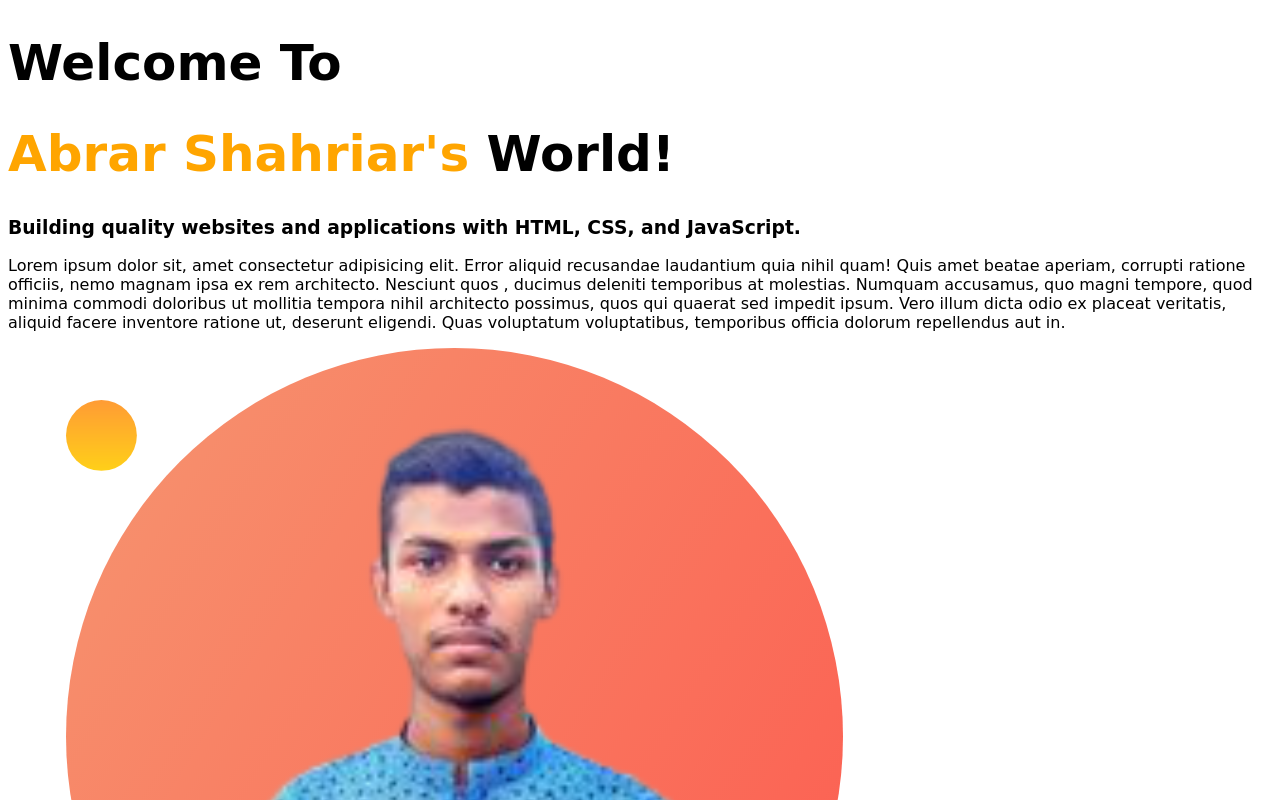
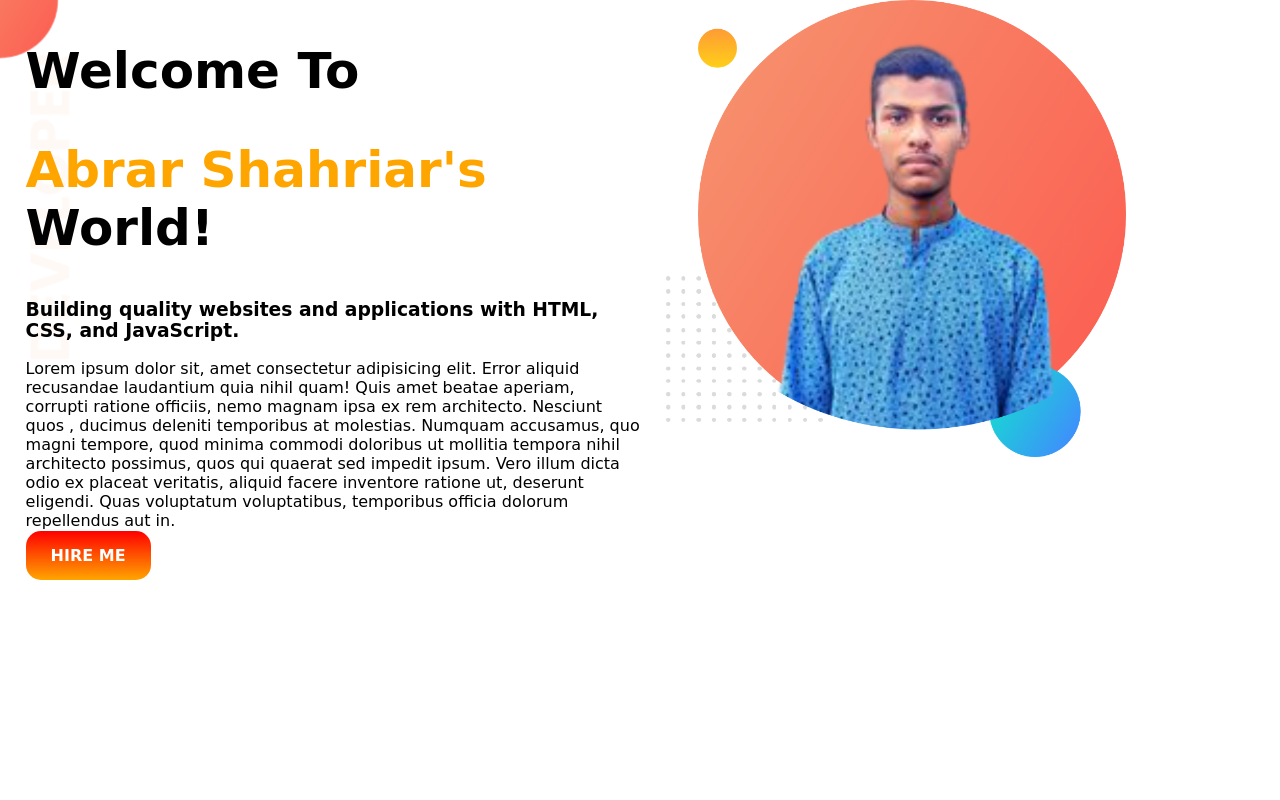
Before and after one commit to assbd/developer-portfolio, a plain HTML site: page index.html in a window 1280 px wide. Shown: the top 800 px of the page. Drawn offline with Linux system fonts and the light colour scheme; a web font is replaced by a local one.

Commit message:
secend commit

```diff
--- a/index.html
+++ b/index.html
@@ -12,8 +12,9 @@
     <link rel="stylesheet" href="style.css">
 </head>
 
-<body>
-    <div>
+<body class="top-banner">
+    <section>
+        <div class="half-width">
             <h1>Welcome To </h1>
             <h1><span class="header-color">Abrar Shahriar's</span> World!</h1>
             <h3>Building quality websites and applications with HTML, CSS, and JavaScript.</h3>
@@ -24,10 +25,12 @@
                 dicta odio ex placeat veritatis, aliquid facere inventore ratione ut, deserunt eligendi. Quas voluptatum
                 voluptatibus, temporibus officia dolorum repellendus aut in.
             </p>
+            <a class="link-button" href="https://www.linkedin.com/in/abrar-shahriar-b417a11a4/" target="_blank" >HIRE ME</a>
         </div>
-    <div>
+        <div class="half-width">
             <img src="images/my-bg-sadab.png" alt="Sadab's Photo">
         </div>
+    </section>
 </body>
 
 </html>
--- a/style.css
+++ b/style.css
@@ -1,5 +1,6 @@
 body{
     font-family: 'Yomogi', cursive;
+    margin: 0;
 
 }
 h1{
@@ -8,3 +9,26 @@ h1{
 .header-color{
     color: orange;
 }
+section{
+    display: flex;
+}
+.half-width{
+    width: 50%;
+    padding-left: 2%;
+}
+.half-width img {
+    width: 75%;
+}
+.link-button{
+    text-decoration: none;
+    color: white;
+    background-image: linear-gradient(red, orange);
+    padding: 15px 25px;
+    border-radius: 15px;
+    font-weight: 700;
+
+}
+.top-banner{
+    background-image: url(images/top-banner.png);
+    background-repeat: no-repeat;
+}
```
Lines whose indentation alone changed are shown as unchanged.
